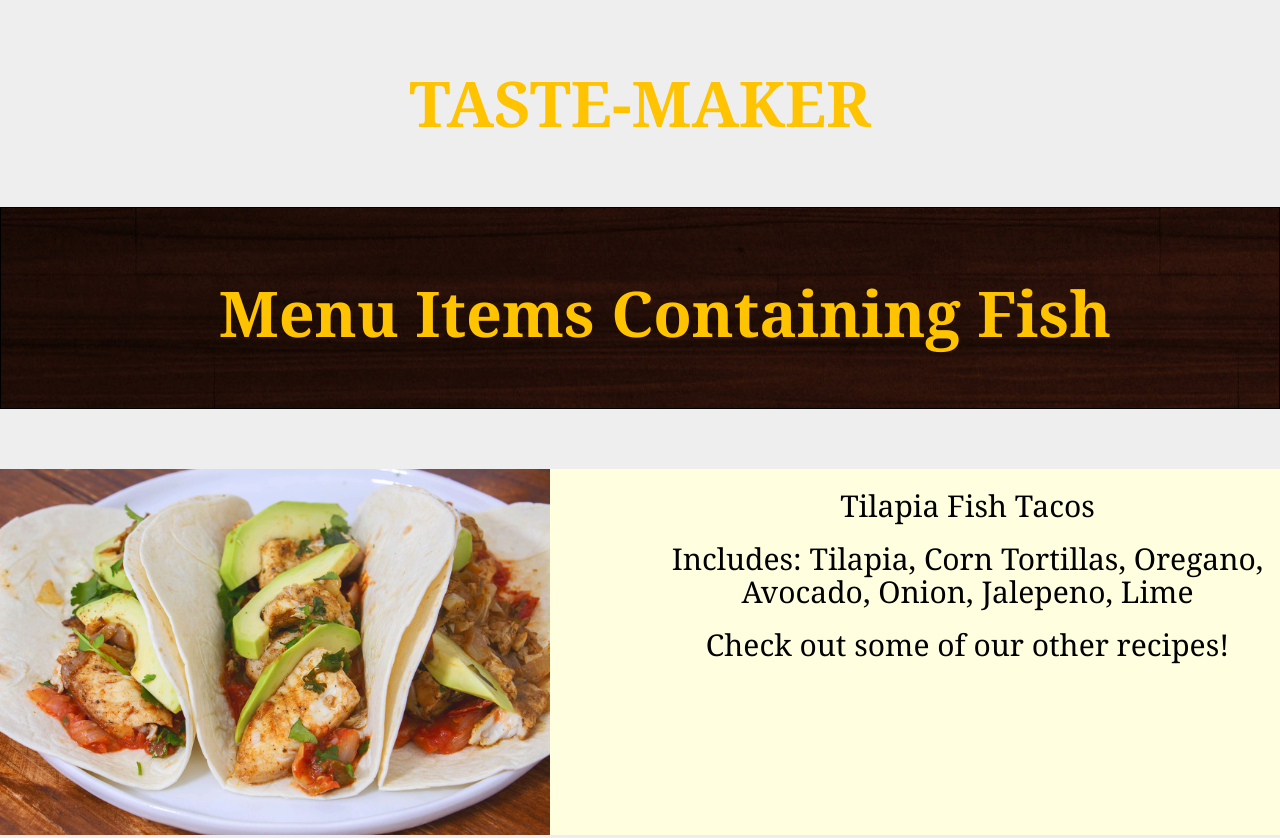
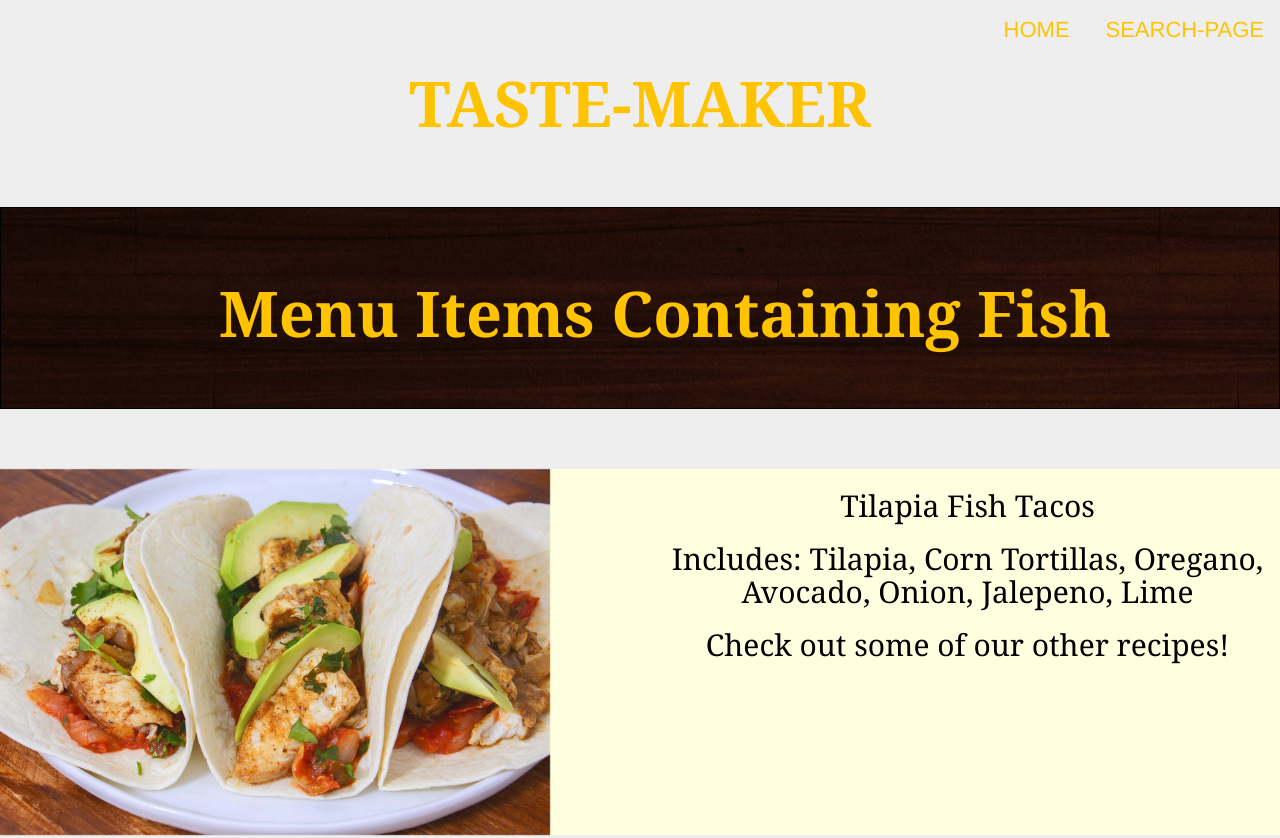
Before and after one commit to derriqo/Taste-Maker, a plain HTML site: page indexfish.html in a window 1280 px wide. Shown: the top 838 px of the page. Drawn offline with Linux system fonts and the light colour scheme.

Commit message:
Changes made.

```diff
--- a/css/styles.css
+++ b/css/styles.css
@@ -87,3 +87,31 @@ h2 {
 #index {
   color: #FFC300;
 }
+ ul{
+  text-align: right;
+}
+#navbar li{
+  display: inline-block;
+}
+#navbar a{
+  text-transform: uppercase;
+  text-decoration: none;
+  display: block;
+  font-size: 22px;
+  color: #FFC300;
+  text-align: center;
+  padding: 14px 16px;
+}
+#navbar{
+  overflow: hidden;
+  position: fixed;
+  top: 0;
+  width: 100%;
+}
+#navbar a:hover{
+  color:black;
+  background-color: #A0522D;
+}
+.fontSearchHeader {
+  color: #FFC300;
+}
--- a/indexfish.html
+++ b/indexfish.html
@@ -9,10 +9,19 @@
   <script src="js/scripts.js"></script>
   <title>TASTE-MAKER</title>
 </head>
+<body>
+  <div id="navbar">
+    <nav>
+      <ul>
+        <li><a href="index.html">HOME</a></li>
+        <li><a href="click.html">SEARCH-PAGE</a></li>
+      </ul>
+    </nav>
+  </div>
 
 
 
-<body>
+
   <div class="Container">
     <div class="jumbotron">
       <h1>TASTE-MAKER</h1>
```
Also changed, not shown: click.html (+4 -2 lines), index.html (+13 -0 lines), indexbeef.html (+9 -0 lines), indexchicken.html (+12 -1 lines), indexrice.html (+11 -1 lines), indexveg.html (+12 -0 lines), 1 other file.
